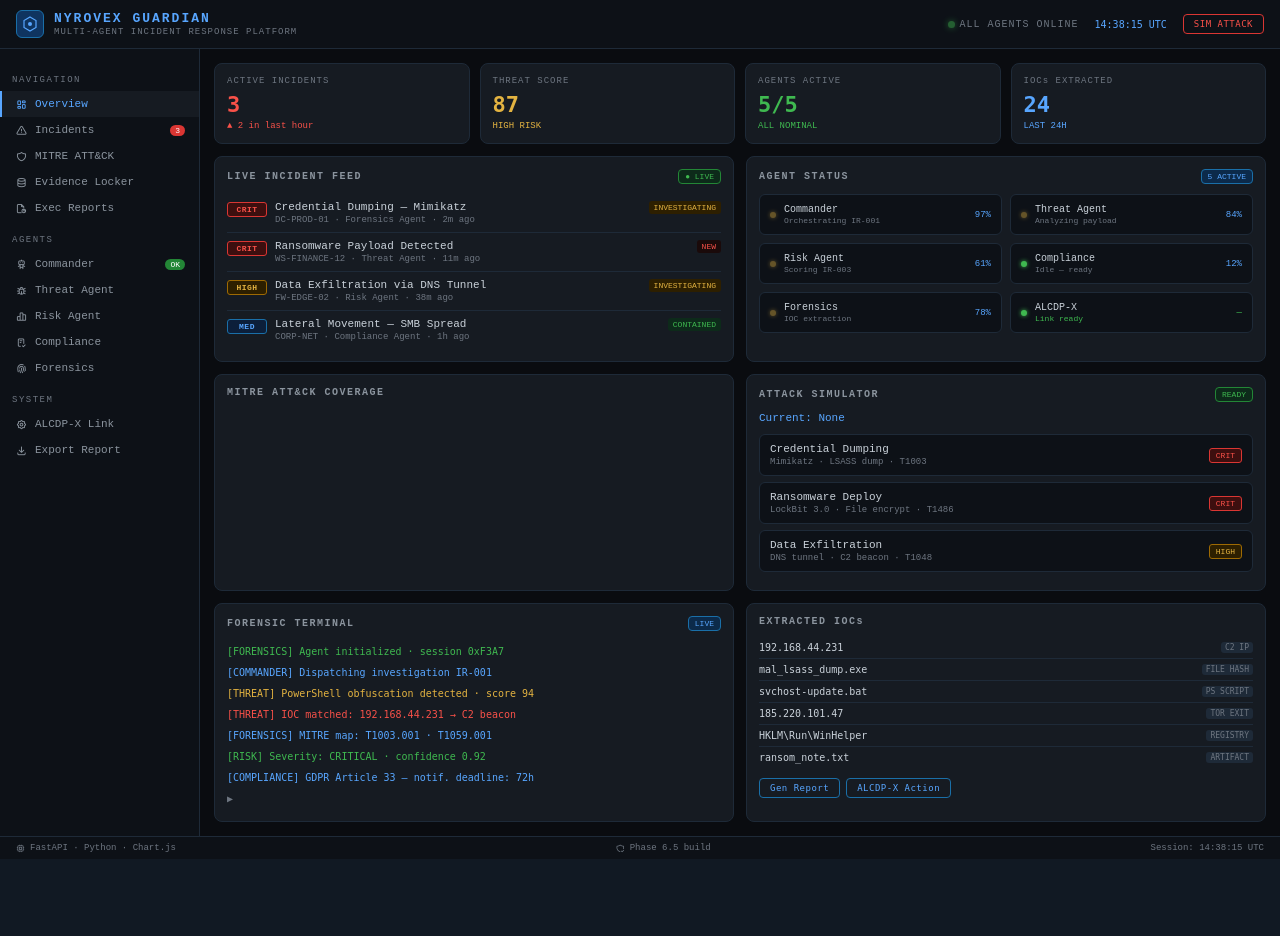
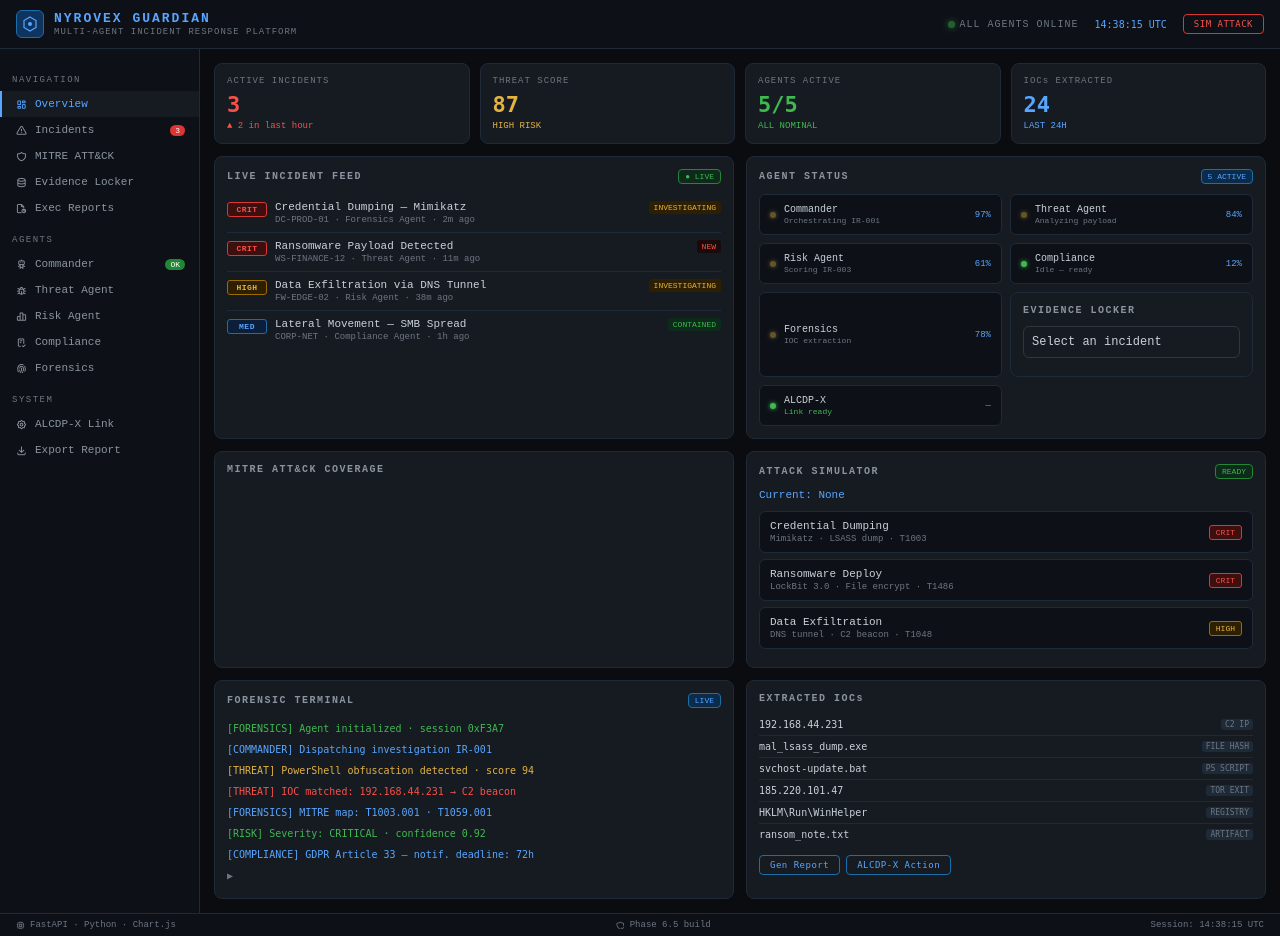
Before and after one commit to hrudyanshkayastha/nyrovex-guardian, a FastAPI app: page / in a window 1280 px wide. Before the commit the page ends 852 px from the top, so only its background shows below. Run offline with FastAPI, Linux system fonts and the light colour scheme.

Commit message:
Phase 6.8 executive incident reports

```diff
--- a/dashboard/static/css/style.css
+++ b/dashboard/static/css/style.css
@@ -95,3 +95,11 @@ body { font-family: 'Courier New', monospace; background: #060810; }
     box-shadow:0 0 12px rgba(88,166,255,.35);
     background:rgba(88,166,255,.08);
 }
+.ng-evidence-item{
+    padding:8px;
+    margin-bottom:6px;
+    border:1px solid #30363d;
+    border-radius:6px;
+    font-size:12px;
+    color:#c9d1d9;
+}
--- a/dashboard/static/js/app.js
+++ b/dashboard/static/js/app.js
@@ -19,6 +19,12 @@ const scenarioData = {
             "Import-Module Mimikatz",
             "T1003 Credential Dumping"
         ],
+
+        evidence: [
+            "lsass.dmp",
+            "mimikatz.log",
+            "powershell_history.txt"
+       ],
 
         terminal: [
             "[COMMANDER] Incident received",
@@ -56,6 +62,12 @@ const scenarioData = {
             "T1486"
         ],
 
+        evidence: [
+            "ransom_note.txt",
+            "encrypted_file_list.csv",
+            "lockbit_payload.bin"
+       ],
+
         terminal: [
             "[COMMANDER] Incident received",
             "[THREAT] Mass encryption detected",
@@ -91,6 +103,12 @@ const scenarioData = {
             "External Connection",
             "T1048"
         ],
+
+        evidence: [
+            "dns_capture.pcap",
+            "outbound_transfer.log",
+            "beacon_analysis.json"
+       ],
 
         terminal: [
             "[COMMANDER] Incident received",
@@ -204,6 +222,7 @@ function runScenario(name, id){
     iocPanel.innerHTML = "";
 
     scenario.iocs.forEach(
+
         ioc => {
 
             const div =
@@ -222,6 +241,39 @@ function runScenario(name, id){
             );
         }
     );
+
+     // Evidence Locker
+
+     const evidencePanel =
+         document.getElementById(
+             "evidence-locker"
+     );
+
+     if(evidencePanel){
+
+         evidencePanel.innerHTML = "";
+
+         scenario.evidence.forEach(
+             item => {
+
+            const div =
+                document.createElement(
+                    "div"
+                );
+
+            div.className =
+                "ng-evidence-item";
+
+            div.innerText =
+                item;
+
+            evidencePanel.appendChild(
+                div
+            );
+        }
+    );
+}
+
 
     // Terminal
 
@@ -343,9 +395,27 @@ function generateReport(){
         .map(x => x.innerText)
         .join("\n");
 
-    const report = `
-NYROVEX INCIDENT REPORT
-=======================
+const evidence =
+    Array.from(
+        document.querySelectorAll(
+            "#evidence-locker .ng-evidence-item"
+        )
+    )
+    .map(x => x.innerText)
+    .join("\n");
+
+const mitre =
+    Array.from(
+        document.querySelectorAll(
+            ".ng-mitre-tactic"
+        )
+    )
+    .map(x => x.innerText)
+    .join("\n");
+
+const report = `
+NYROVEX EXECUTIVE INCIDENT REPORT
+================================
 
 Incident:
 ${incident}
@@ -353,11 +423,23 @@ ${incident}
 Threat Score:
 ${threat}
 
-Timestamp:
+Generated:
 ${new Date().toISOString()}
+
+MITRE ATT&CK Mapping:
+${mitre}
+
+Evidence Collected:
+${evidence}
 
 Indicators of Compromise:
 ${iocs}
+
+Response Status:
+ALCDP-X Containment Executed
+
+Platform:
+Nyrovex Guardian SOC
 `;
 
     const blob =
@@ -377,3 +459,47 @@ ${iocs}
 
     a.click();
 }
+function executeALCDPAction(){
+
+    const terminal =
+        document.getElementById(
+            "terminal"
+        );
+
+    const actions = [
+
+        "[ALCDP-X] Host isolated",
+
+        "[ALCDP-X] IOC blocked",
+
+        "[ALCDP-X] User account disabled",
+
+        "[ALCDP-X] Firewall rules updated",
+
+        "[ALCDP-X] Containment complete"
+    ];
+
+    actions.forEach(
+        msg => {
+
+            const div =
+                document.createElement(
+                    "div"
+                );
+
+            div.className =
+                "ng-terminal-line t-ok";
+
+            div.innerText =
+                msg;
+
+            terminal.appendChild(
+                div
+            );
+        }
+    );
+
+    console.log(
+        "ALCDP-X executed"
+    );
+}
--- a/dashboard/templates/index.html
+++ b/dashboard/templates/index.html
@@ -179,6 +179,24 @@ href="https://cdn.jsdelivr.net/npm/@tabler/icons-webfont@latest/tabler-icons.min
               </div>
               <div class="ng-agent-load">78%</div>
             </div>
+
+             <div class="ng-panel">
+
+             <div class="ng-panel-header">
+                 <span class="ng-panel-title">
+                    EVIDENCE LOCKER
+                </span>
+           </div>
+
+          <div id="evidence-locker">
+
+              <div class="ng-evidence-item">
+                  Select an incident
+        </div>
+
+    </div>
+
+</div>
             <div class="ng-agent">
               <div class="ng-agent-dot ag-online"></div>
               <div>
@@ -258,7 +276,13 @@ href="https://cdn.jsdelivr.net/npm/@tabler/icons-webfont@latest/tabler-icons.min
             <button class="ng-btn"onclick="generateReport()">
              Gen Report
            </button>
-            <button class="ng-btn">ALCDP-X Action</button>
+           <button
+    class="ng-btn"
+    onclick="executeALCDPAction()">
+
+    ALCDP-X Action
+
+</button>
           </div>
         </div>
       </div>
```
